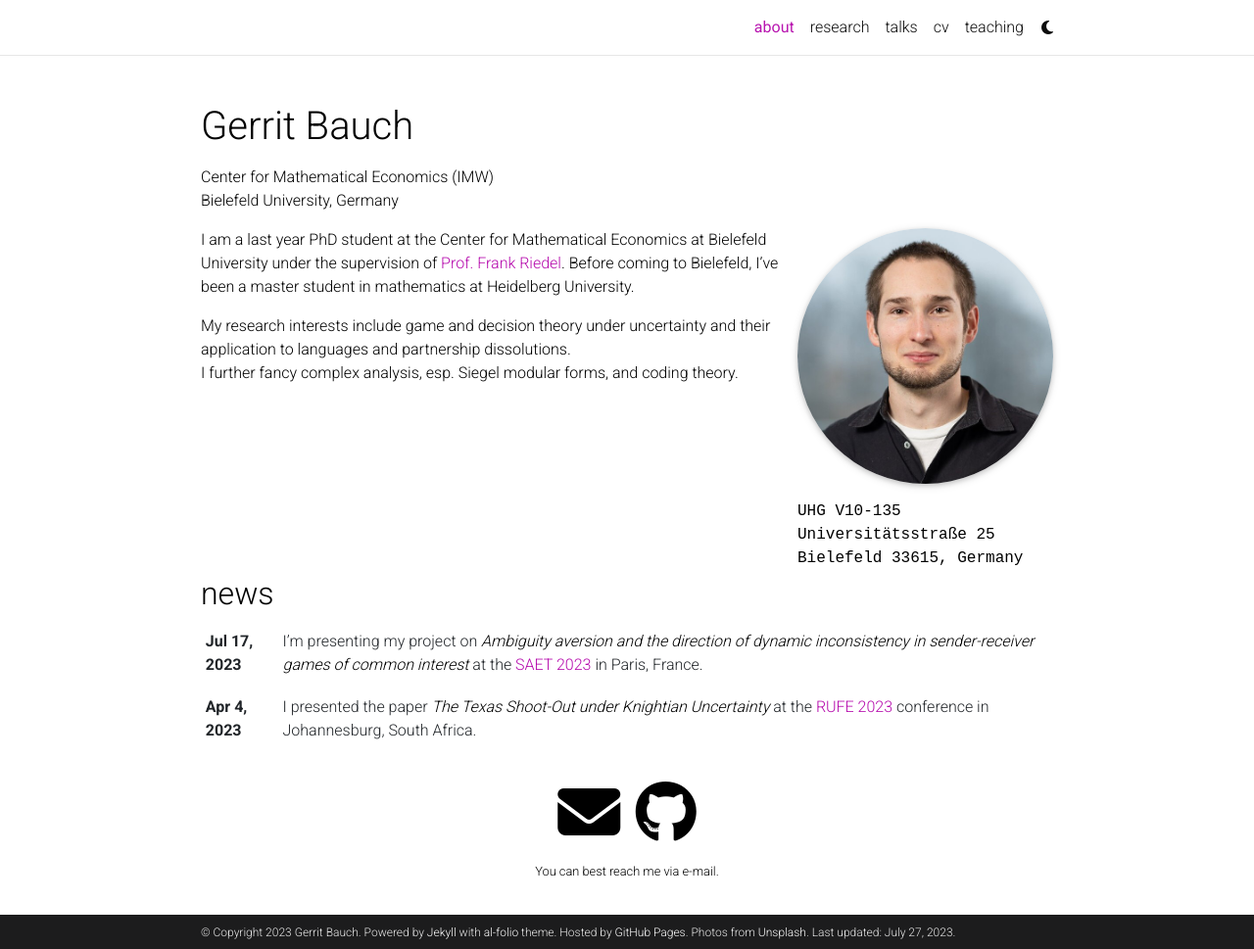
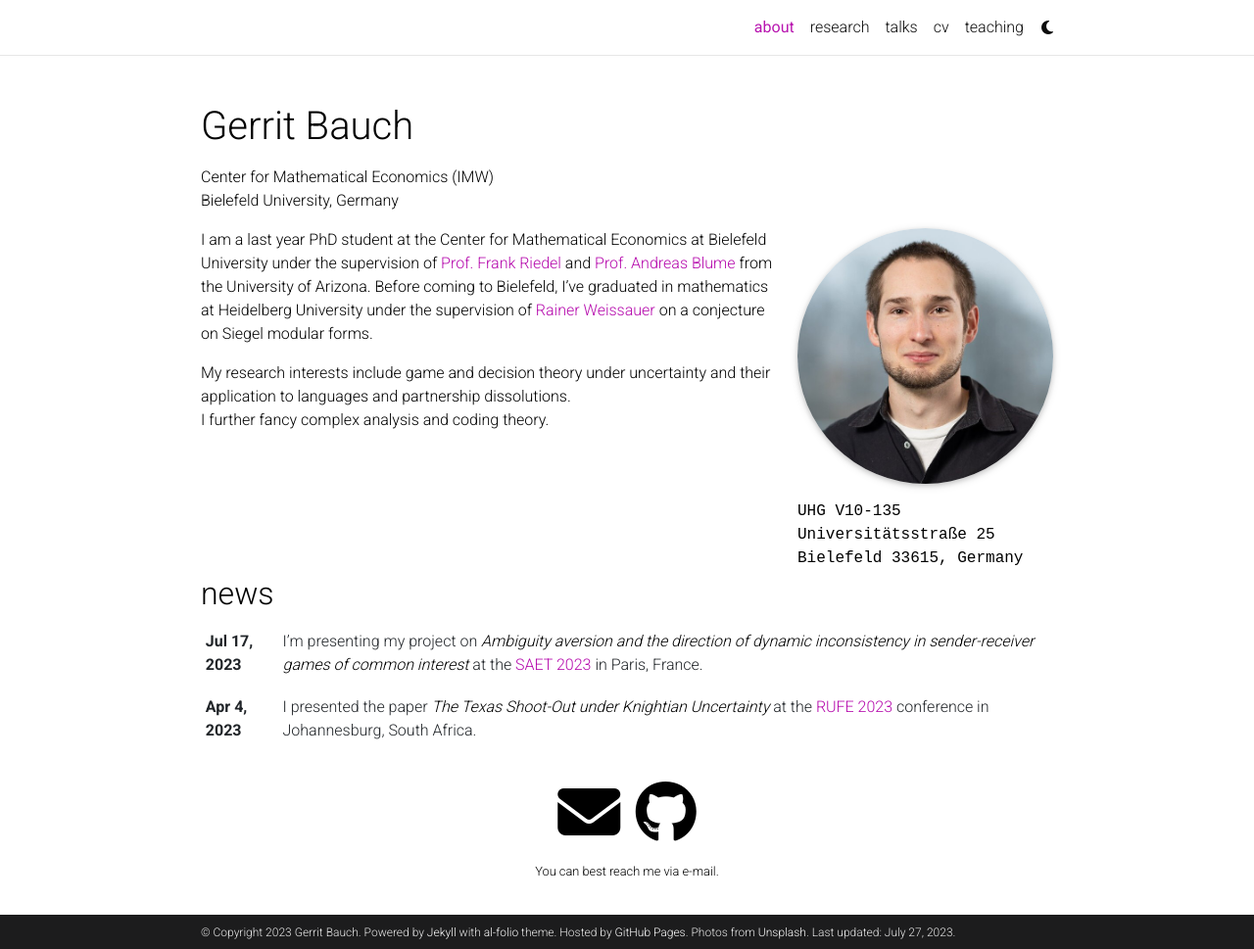
Before and after one commit to gbauch/gbauch.github.io, a Jekyll site: the page built from _pages/about.md, in a window 1280 px wide and 969 px high. Shown: the whole window at 98% size. Built offline with Jekyll 4.4.1, drawn with Linux system fonts in a browser that asks for light colours; full-size pictures stand in for the smaller copies a plugin makes; comment, search, counter and statistics services are not loaded; a style sheet for code colours, icons or effects is not loaded.

Commit message:
Update about.md

```diff
--- a/_pages/about.md
+++ b/_pages/about.md
@@ -20,6 +20,7 @@ social: true  # includes social icons at the bottom of the page
 ---
 
 
-I am a last year PhD student at the Center for Mathematical Economics at Bielefeld University under the supervision of [Prof. Frank Riedel](https://wwwhomes.uni-bielefeld.de/friedel/). Before coming to Bielefeld, I've been a master student in mathematics at Heidelberg University.
+I am a last year PhD student at the Center for Mathematical Economics at Bielefeld University under the supervision of [Prof. Frank Riedel](https://wwwhomes.uni-bielefeld.de/friedel/) and [Prof. Andreas Blume](https://sites.google.com/site/andreas3blume/) from the University of Arizona.
+Before coming to Bielefeld, I've graduated in mathematics at Heidelberg University under the supervision of [Rainer Weissauer](https://www.researchgate.net/profile/Rainer-Weissauer) on a conjecture on Siegel modular forms.
 
-<p>My research interests include game and decision theory under uncertainty and their application to languages and partnership dissolutions.<br>I further fancy complex analysis, esp. Siegel modular forms, and coding theory.</p>
+<p>My research interests include game and decision theory under uncertainty and their application to languages and partnership dissolutions.<br>I further fancy complex analysis and coding theory.</p>
```
